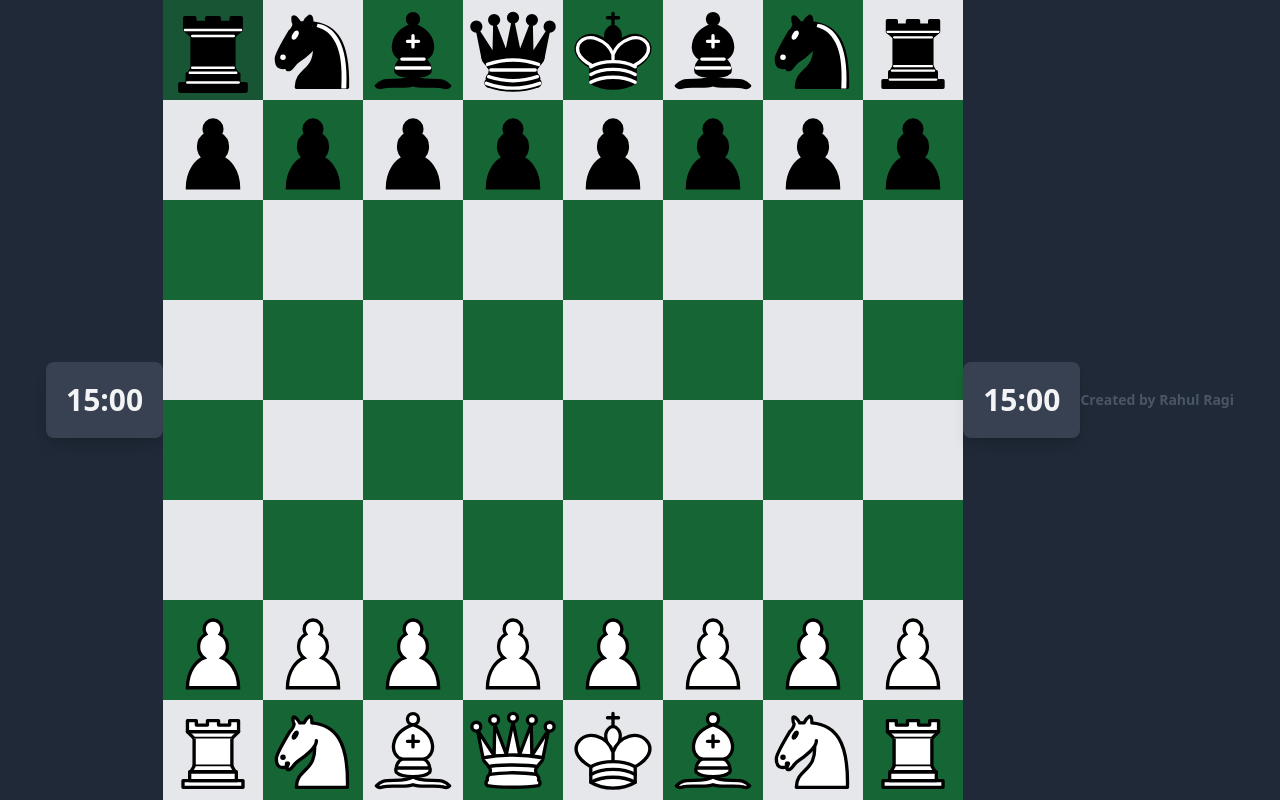
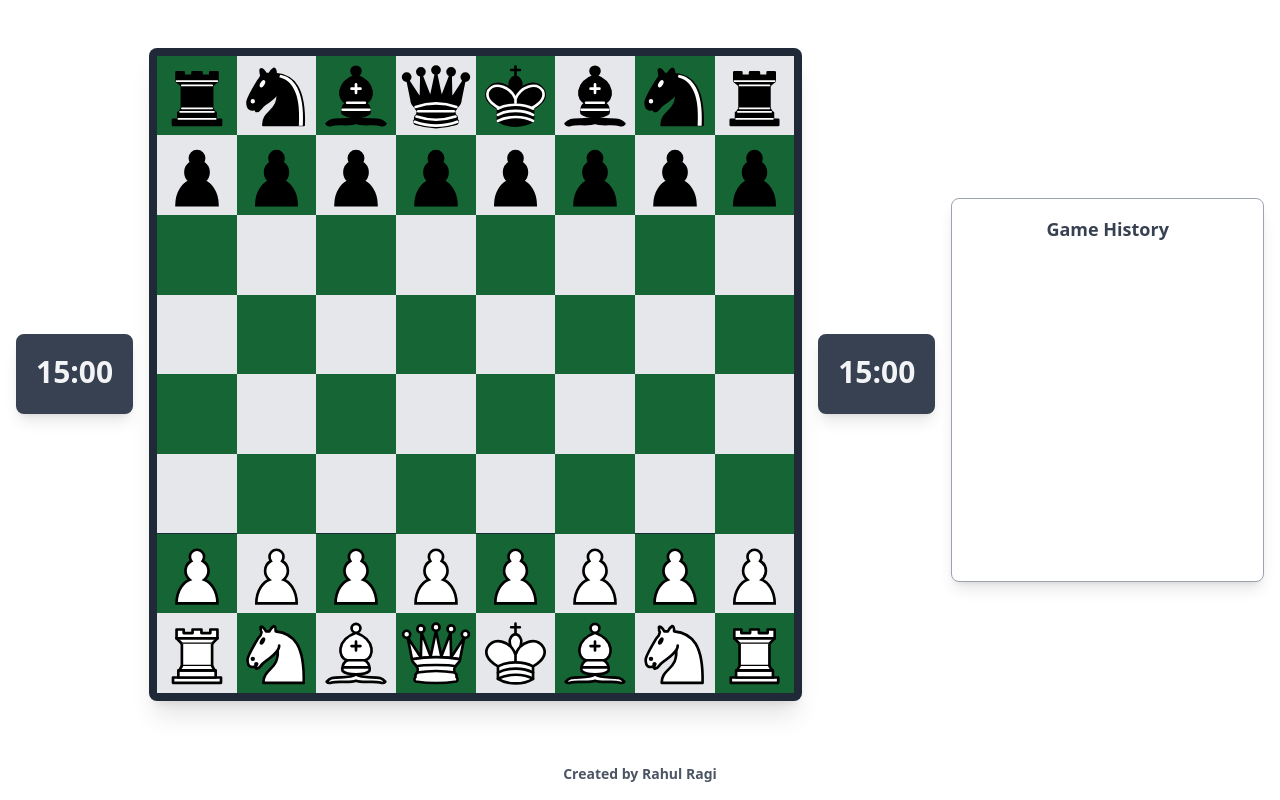
Before and after one commit to rahulragidev/my-board, a Next.js app: page / in a window 1280 px wide. Built offline with nearby package versions, Linux system fonts and the light colour scheme.

Commit message:
Notation added

```diff
--- a/components/Board.js
+++ b/components/Board.js
@@ -12,6 +12,7 @@ import EmptySquare from "./EmptySquare";
 import ChessClock from "./ChessClock";
 import { isMoveValid } from "./ChessUtils";
 import { motion } from "framer-motion";
+import GameHistory from "./GameHistory";
 
 const createInitialBoard = () => {
   const ranks = "87654321";
@@ -56,6 +57,7 @@ const Board = () => {
   const [blackTime, setBlackTime] = useState(initialTime);
   const squareRefs = useRef({});
   const [selectedPiece, setSelectedPiece] = useState(null);
+  const [gameHistory, setGameHistory] = useState([]);
 
   const movePiece = useCallback(
     (fromSquare, toSquare) => {
@@ -69,9 +71,14 @@ const Board = () => {
         };
         setBoardState(newBoardState);
         setTurn(turn === "white" ? "black" : "white");
+        const movedPiece = boardState[fromSquare]?.type;
+        setGameHistory([
+          ...gameHistory,
+          { from: fromSquare, to: toSquare, piece: movedPiece },
+        ]);
       }
     },
-    [boardState, turn, setBoardState, setTurn]
+    [boardState, turn, gameHistory]
   );
 
   const selectPiece = useCallback(
@@ -157,21 +164,30 @@ const Board = () => {
 
   return (
     <Suspense fallback={<div>Loading...</div>}>
-      <div className="flex flex-col md:flex-row justify-center items-center w-full h-full">
+      <div className="flex flex-col lg:flex-row justify-center items-center w-full h-full p-4 gap-4">
+        <ChessClock
+          isActive={turn === "white" && gameStarted}
+          time={whiteTime}
+          setTime={setWhiteTime}
+        />
+        <motion.div
+          className="grid grid-cols-8 mt-4 mb-4 bg-gray-800 p-2 rounded-lg shadow-xl"
+          initial={{ opacity: 0 }}
+          animate={{ opacity: 1 }}
+          transition={{ duration: 0.5 }}
+        >
+          {boardLayout}
+        </motion.div>
         <ChessClock
           isActive={turn === "black" && gameStarted}
           time={blackTime}
           setTime={setBlackTime}
         />
-        <div className="grid grid-cols-8">{boardLayout}</div>
-        <ChessClock
-          isActive={turn === "white" && gameStarted}
-          time={whiteTime}
-          setTime={setWhiteTime}
-        />
+        <GameHistory history={gameHistory} className="lg:w-1/4 w-full" />
       </div>
     </Suspense>
   );
 };
+
 Board.displayName = "Board";
 export default memo(Board);
--- a/components/ChessClock.js
+++ b/components/ChessClock.js
@@ -27,7 +27,7 @@ const ChessClock = ({ isActive, time, setTime }) => {
       initial={{ scale: 0.8, opacity: 0 }}
       animate={{ scale: 1, opacity: 1 }}
       transition={{ duration: 0.5 }}
-      className={`rounded-lg p-2 md:p-4 shadow-lg text-lg md:text-2xl lg:text-3xl font-bold border-4 ${
+      className={`rounded-lg p-2 md:p-4 shadow-lg text-lg md:text-2xl lg:text-3xl font-bold border-4 w-32 h-20 ${
         isActive
           ? "text-orange-500 bg-black border-orange-500"
           : "text-gray-100 bg-gray-700 border-gray-700"
--- /dev/null
+++ b/components/GameHistory.js
@@ -0,0 +1,87 @@
+import React from "react";
+import { motion } from "framer-motion";
+
+const GameHistory = ({ history }) => {
+  // Convert move data to standard chess notation
+  const toChessNotation = (move) => {
+    let notation = "";
+    const pieceNotation =
+      move.piece === "Pawn" ? "" : move.piece[0].toUpperCase();
+    const captureNotation = move.capture ? "x" : "";
+    notation += pieceNotation + captureNotation + move.to;
+
+    // Handle special moves like castling, check, or checkmate
+    // Example: if (move.isCheck) { notation += '+'; }
+
+    return notation;
+  };
+
+  // Function to format the history into move pairs (white followed by black)
+  const formatHistory = () => {
+    const formattedHistory = [];
+    for (let i = 0; i < history.length; i += 2) {
+      const whiteMove = history[i] ? toChessNotation(history[i]) : "";
+      const blackMove = history[i + 1] ? toChessNotation(history[i + 1]) : "";
+      formattedHistory.push({
+        moveNumber: Math.floor(i / 2) + 1,
+        whiteMove,
+        blackMove,
+      });
+    }
+    return formattedHistory;
+  };
+  const listItemVariants = {
+    hidden: { opacity: 0, x: -10 },
+    visible: { opacity: 1, x: 0 },
+  };
+
+  return (
+    <motion.div
+      className="game-history w-96 h-96 mx-auto mt-8 p-4 border border-gray-400 rounded-lg shadow-lg overflow-y-scroll bg-white"
+      initial="hidden"
+      animate="visible"
+      transition={{ staggerChildren: 0.1 }}
+    >
+      <h3 className="text-lg font-semibold text-center mb-4 text-gray-700">
+        Game History
+      </h3>
+      <ul className="list-none space-y-2">
+        {formatHistory().map(({ moveNumber, whiteMove, blackMove }, index) => (
+          <motion.li
+            key={moveNumber}
+            className={`flex items-center justify-between px-2 py-1 rounded ${
+              index === history.length / 2 - 1 ? "bg-blue-200" : ""
+            }`}
+            variants={listItemVariants}
+          >
+            <div className="flex-1 flex items-center space-x-2">
+              <span className="font-semibold">{moveNumber}.</span>
+              <div className="w-full bg-gray-100 p-2 rounded">
+                <span
+                  className={`font-medium ${
+                    whiteMove ? "text-black" : "text-gray-400"
+                  }`}
+                >
+                  {whiteMove || "..."}
+                </span>
+              </div>
+            </div>
+            <div className="flex-1 flex items-center space-x-2">
+              <div className="w-full bg-gray-200 p-2 rounded">
+                <span
+                  className={`font-medium ${
+                    blackMove ? "text-gray-800" : "text-gray-400"
+                  }`}
+                >
+                  {blackMove || "..."}
+                </span>
+              </div>
+            </div>
+          </motion.li>
+        ))}
+      </ul>
+    </motion.div>
+  );
+};
+
+export default GameHistory;
--- a/pages/index.js
+++ b/pages/index.js
@@ -8,7 +8,7 @@ export default function Home() {
       initial={{ opacity: 0 }}
       animate={{ opacity: 1 }}
       transition={{ duration: 1 }}
-      className="flex flex-wrap items-center justify-center w-screen h-screen bg-gray-800 text-gray-200 overflow-x-auto overflow-y-auto"
+      className="flex flex-wrap items-center justify-center w-screen h-screen bg-white text-gray-800 overflow-x-auto overflow-y-auto"
     >
       <motion.div
         initial={{ x: -200, opacity: 0 }}
```
